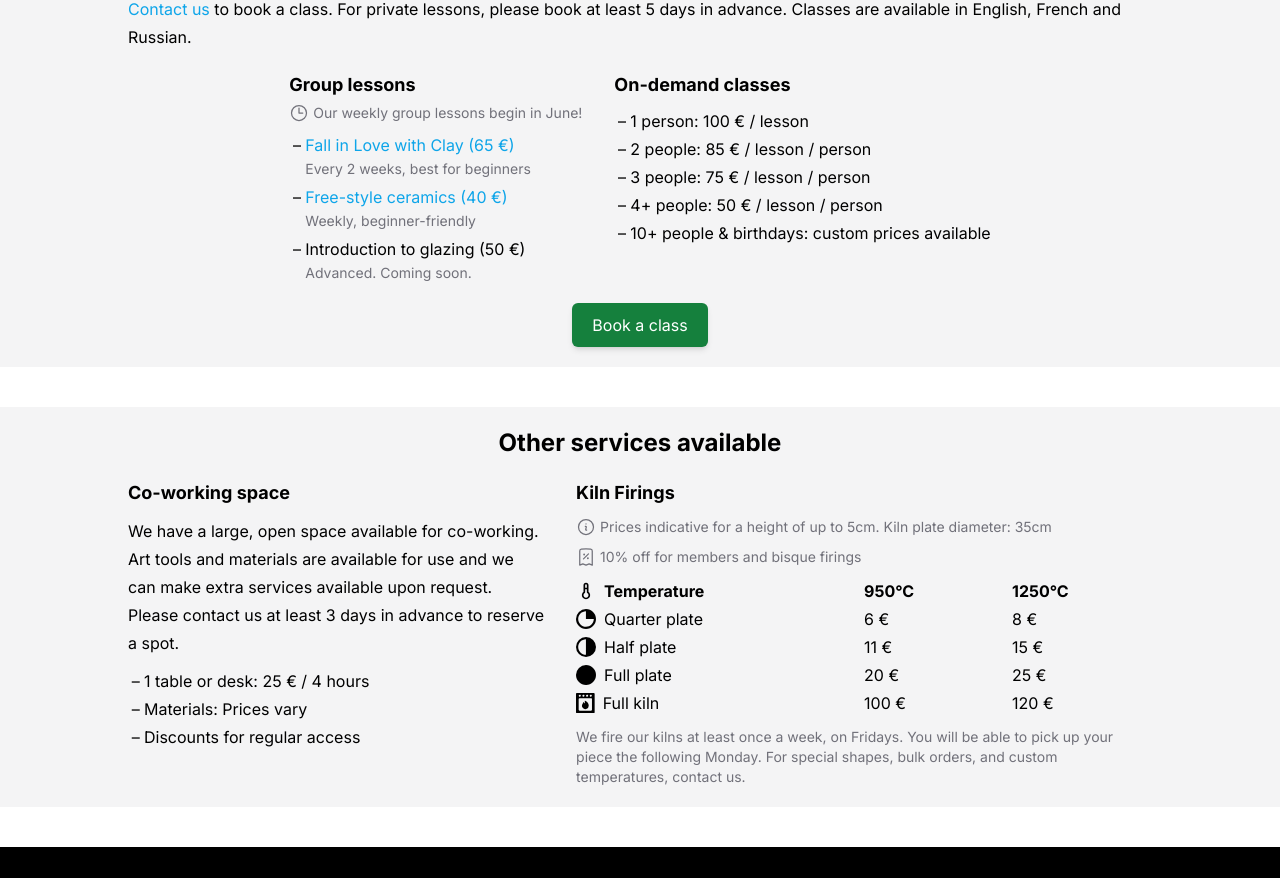
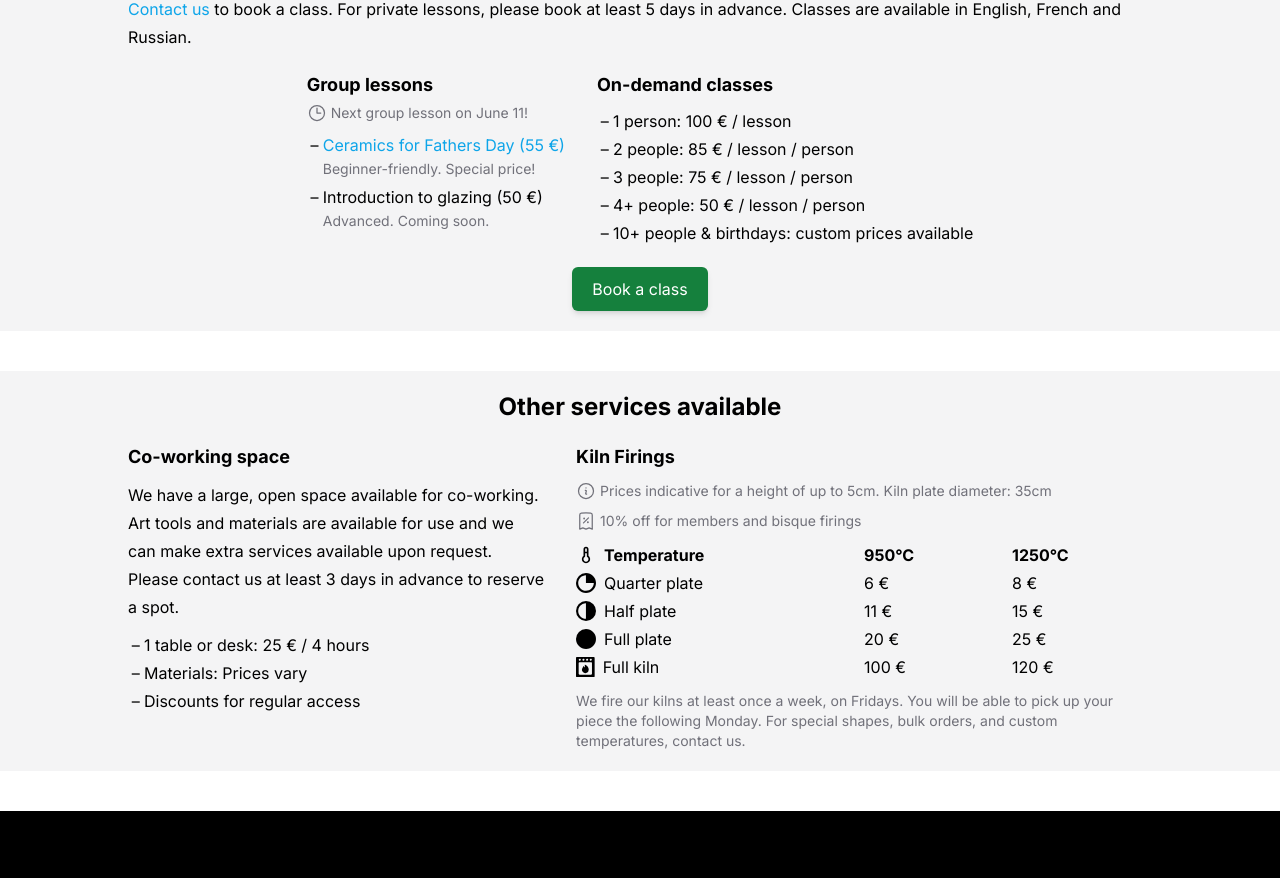
Before and after one commit to jleclanche/malinamore.studio, a Next.js app: page / in a window 1280 px wide. Shown: the part 920-1798 px from the top of the page. Built offline with nearby package versions, Linux system fonts and the light colour scheme.

Commit message:
Add Ceramics for Fathers Day link

```diff
--- a/app/classes/OurClasses.tsx
+++ b/app/classes/OurClasses.tsx
@@ -33,29 +33,18 @@ const OurClasses = () => (
 			<div>
 				<p className="font-bold text-lg">Group lessons</p>
 				<p className="text-sm text-zinc-500 flex items-center gap-x-1 mt-1">
-					<ClockIcon /> Our weekly group lessons begin in June!
+					<ClockIcon /> Next group lesson on June 11!
 				</p>
 				<ul className="list-dash pl-4 space-y-1 mt-2">
 					<li>
 						<Link
-							href="/classes/fall-in-love-with-clay"
+							href="/classes/ceramics-for-fathers-day"
 							className="text-sky-500 hover:underline"
 						>
-							Fall in Love with Clay (65 €)
+							Ceramics for Fathers Day (55 €)
 						</Link>
 						<span className="block text-sm text-zinc-500">
-							Every 2 weeks, best for beginners
-						</span>
-					</li>
-					<li>
-						<ExternalLink
-							href="https://cal.com/malina-more/free-style-ceramics"
-							className="text-sky-500 hover:underline"
-						>
-							Free-style ceramics (40 €)
-						</ExternalLink>
-						<span className="block text-sm text-zinc-500">
-							Weekly, beginner-friendly
+							Beginner-friendly. Special price!
 						</span>
 					</li>
 					<li>
```
